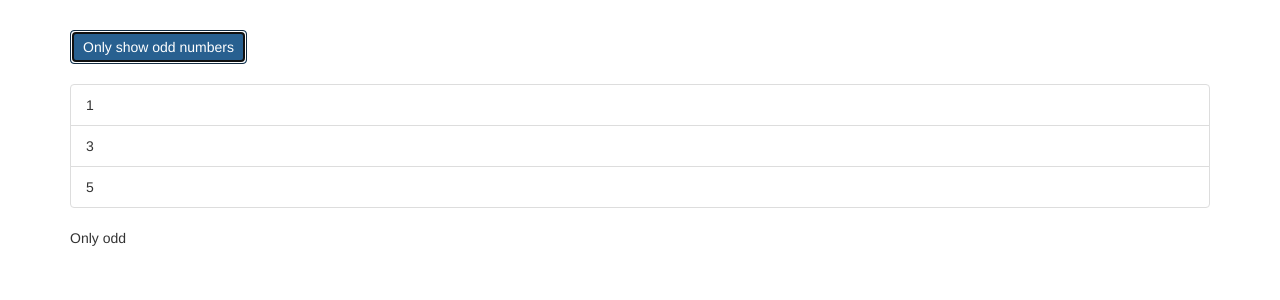
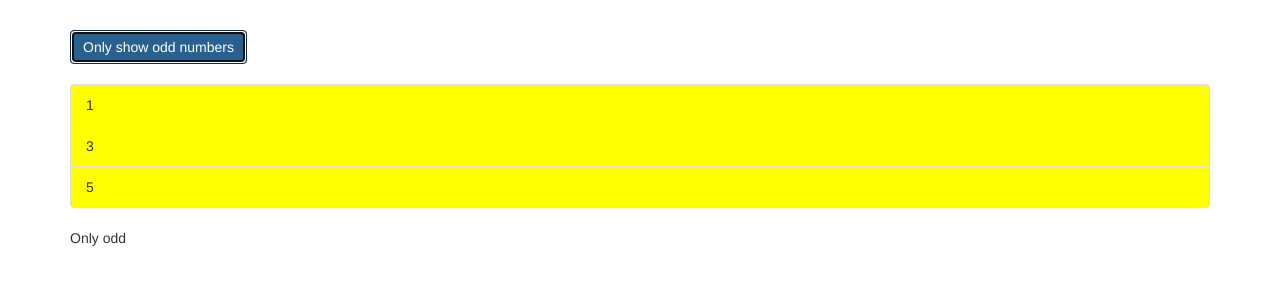
Before and after one commit to emosrb/Directives-Section-7, an Angular app: page / in a window 1280 px wide. Both pictures are taken after a click on the button "Only show odd numbers". Shown: the top 300 px of the page. Built offline with nearby package versions, Linux system fonts and the light colour scheme.

Commit message:
92. ngClass and ng Style

```diff
--- a/src/app/app.component.html
+++ b/src/app/app.component.html
@@ -10,12 +10,16 @@
         <div *ngIf="onlyOdd">
           <li
           class="list-group-item"
+          [ngClass]="{odd: odd % 2 !==0}"
+          [ngStyle]="{backgroundColor: odd % 2 !== 0 ? 'yellow' : 'transparent'}"
           *ngFor="let odd of oddNumbers">{{ odd }}</li>
         </div>
 
         <div *ngIf="!onlyOdd">
         <li
           class="list-group-item"
+          [ngClass]="{odd: even % 2 !==0}"
+          [ngStyle]="{backgroundColor: even % 2 !== 0 ? 'yellow' : 'transparent'}"
           *ngFor="let even of evenNumbers">
           {{ even }}
         </li>
```
